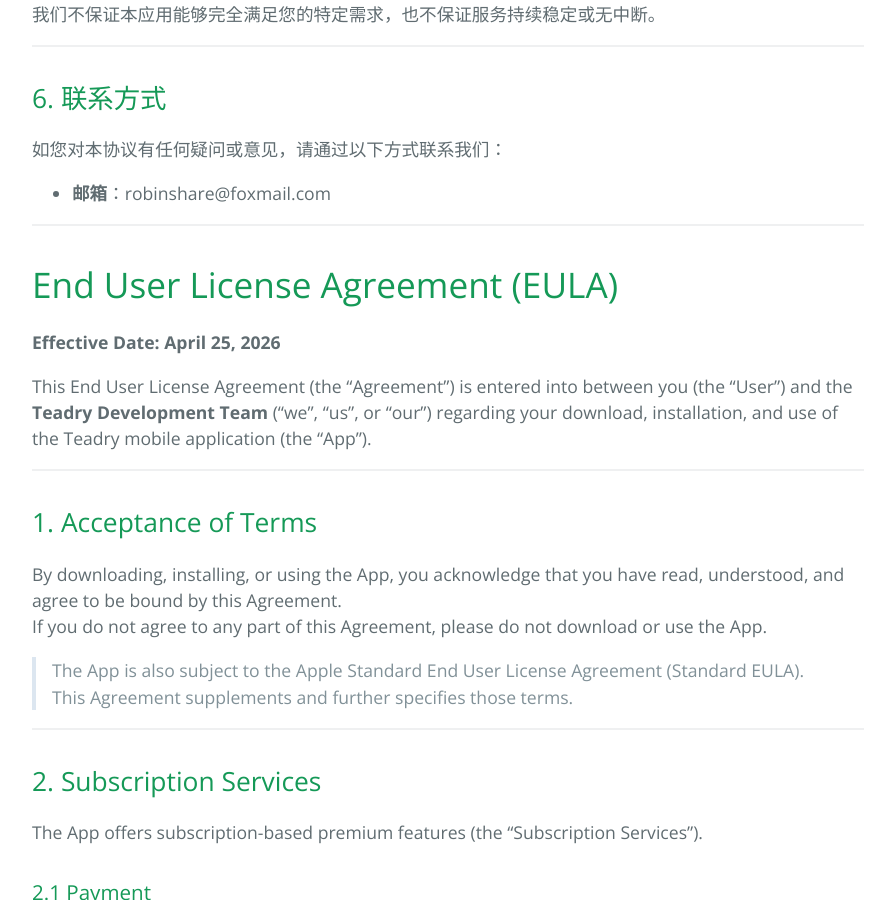
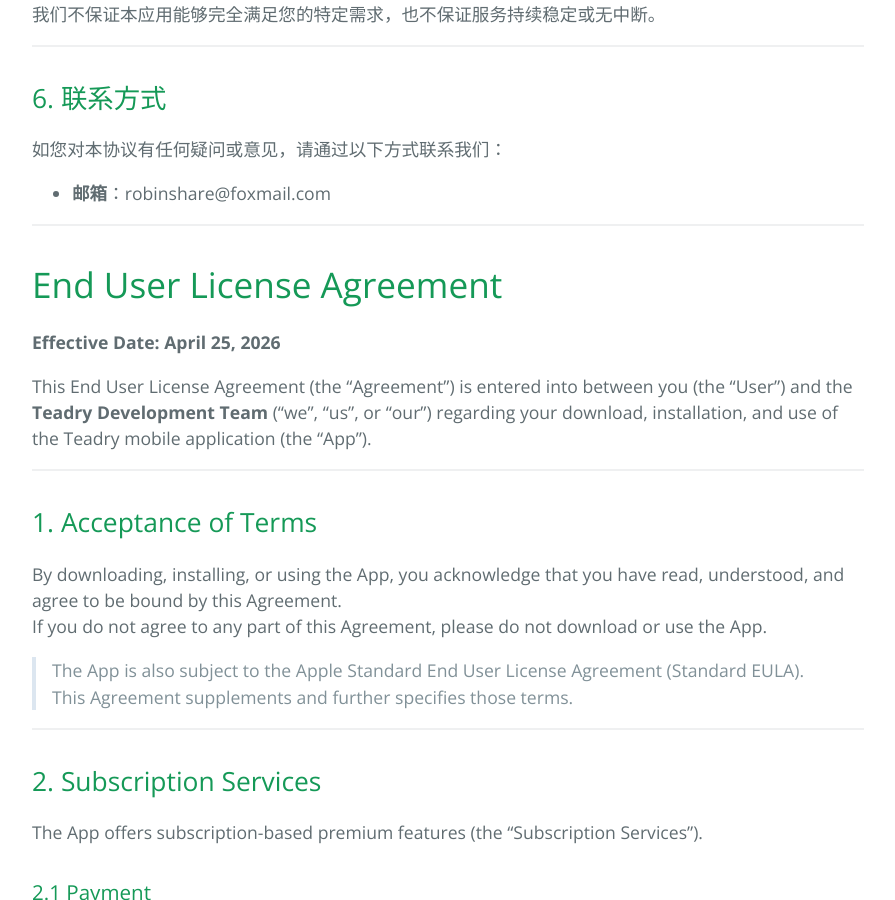
Before and after one commit to RobinShare/RobinShare.github.io, a Jekyll site: the page built from EULA.md, in a window 1280 px wide and 900 px high, scrolled down 2236 px. Shown: the whole window, without its empty margins (192-1087 px from the left). Built offline with Jekyll 4.4.1, drawn with Linux system fonts in a browser that asks for light colours; our own code applies the rules of GitHub Pages for plain Markdown files; some of the changed text lies outside the part shown.

Commit message:
no message

```diff
--- a/EULA.md
+++ b/EULA.md
@@ -1,4 +1,4 @@
-# 最终用户许可协议（EULA）
+# 最终用户许可协议
 
 **生效日期：2026年4月25日**
 
@@ -85,7 +85,7 @@
 
 ---
 
-# End User License Agreement (EULA)
+# End User License Agreement
 
 **Effective Date: April 25, 2026**
 
@@ -172,7 +172,7 @@
 
 ---
 
-# 最終用戶授權協議（EULA）
+# 最終用戶授權協議
 
 **生效日期：2026年4月25日**
 
```
